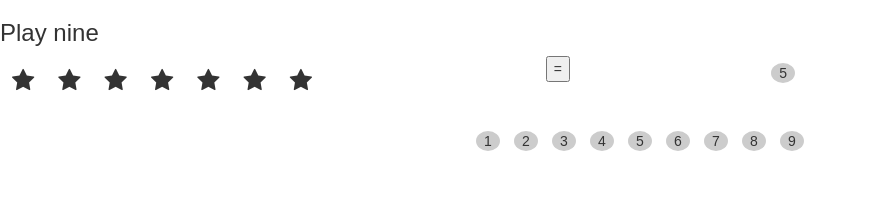
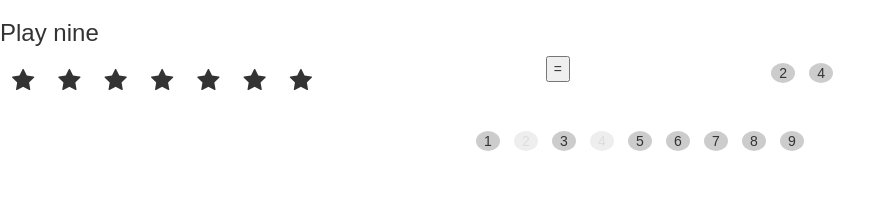
Before and after one commit to ngohungphuc/ReactJS, a React (Create React App) app in the folder ReactJs-Getting-Start/nine-game/: page / in a window 1280 px wide. Shown: the top 208 px of the page, without its empty margins (0-894 px from the left). Built offline with nearby package versions, Linux system fonts and the light colour scheme.

Commit message:
The State of Selected Numbers

```diff
--- a/ReactJs-Getting-Start/nine-game/src/App.js
+++ b/ReactJs-Getting-Start/nine-game/src/App.js
@@ -29,24 +29,37 @@
 const Answer = (props) => {
   return (
     <div className="col-md-5">
-      <span>5</span>
+      {props
+        .selectedNumbers
+        .map((number, i) => <span key={i}>{number}</span>)}
     </div>
   )
 }
 
 const Numbers = (props) => {
+  const numberClassName = (number) => {
+    if (props.selectedNumbers.indexOf(number) >= 0) {
+      return 'selected';
+    }
+  }
   return (
     <div className="card text-center">
       <div>
-        {Numbers.list.map((number, i) => <span key={i}>{number}</span>)}
+        {Numbers
+          .list
+          .map((number, i) => <span key={i} className={numberClassName(number)}>{number}</span>)}
       </div>
     </div>
   )
 }
 
-Numbers.list = _.range(1,10);
+Numbers.list = _.range(1, 10);
 
 class Game extends Component {
+  state = {
+    selectedNumbers: [2, 4]
+  };
+
   render() {
     return (
       <div>
@@ -54,10 +67,10 @@
         <div className="row">
           <Stars/>
           <Button/>
-          <Answer/>
+          <Answer selectedNumbers={this.state.selectedNumbers}/>
         </div>
         <br/>
-        <Numbers/>
+        <Numbers selectedNumbers={this.state.selectedNumbers}/>
       </div>
     );
   }
```
